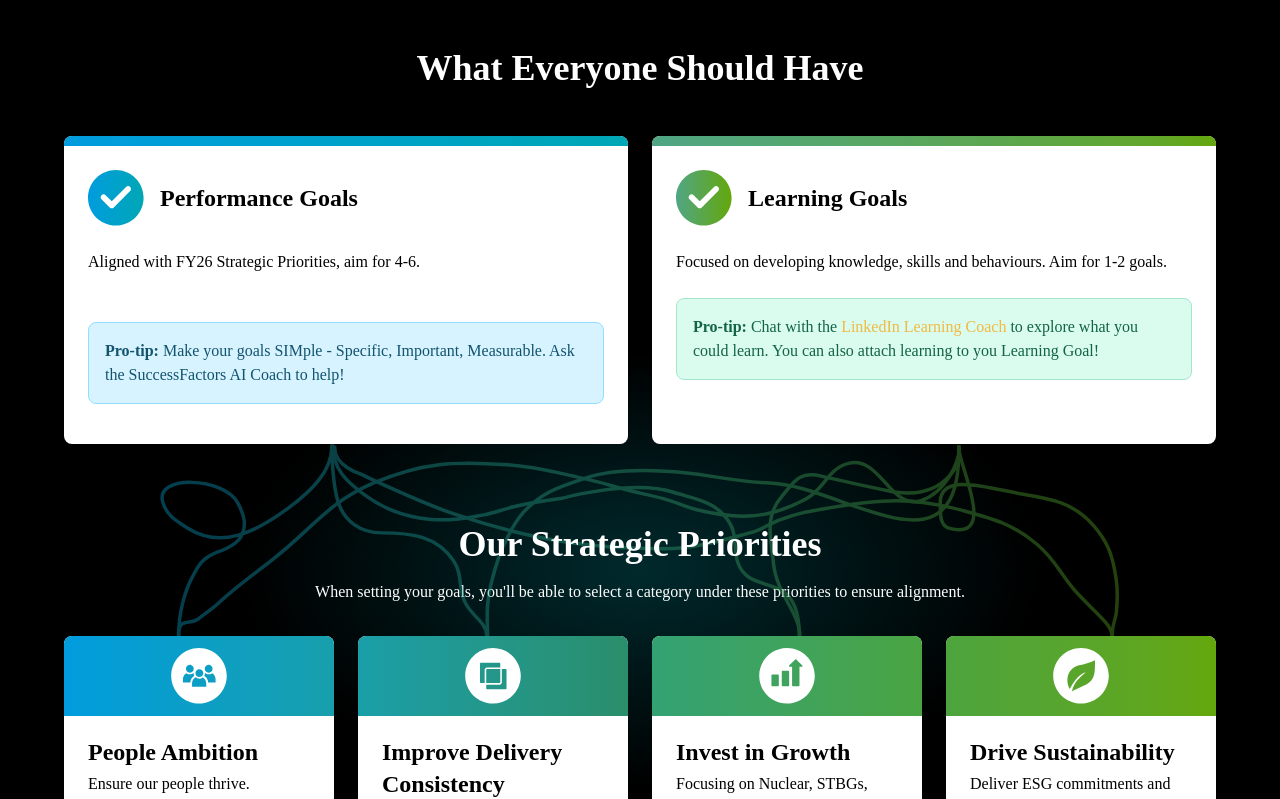
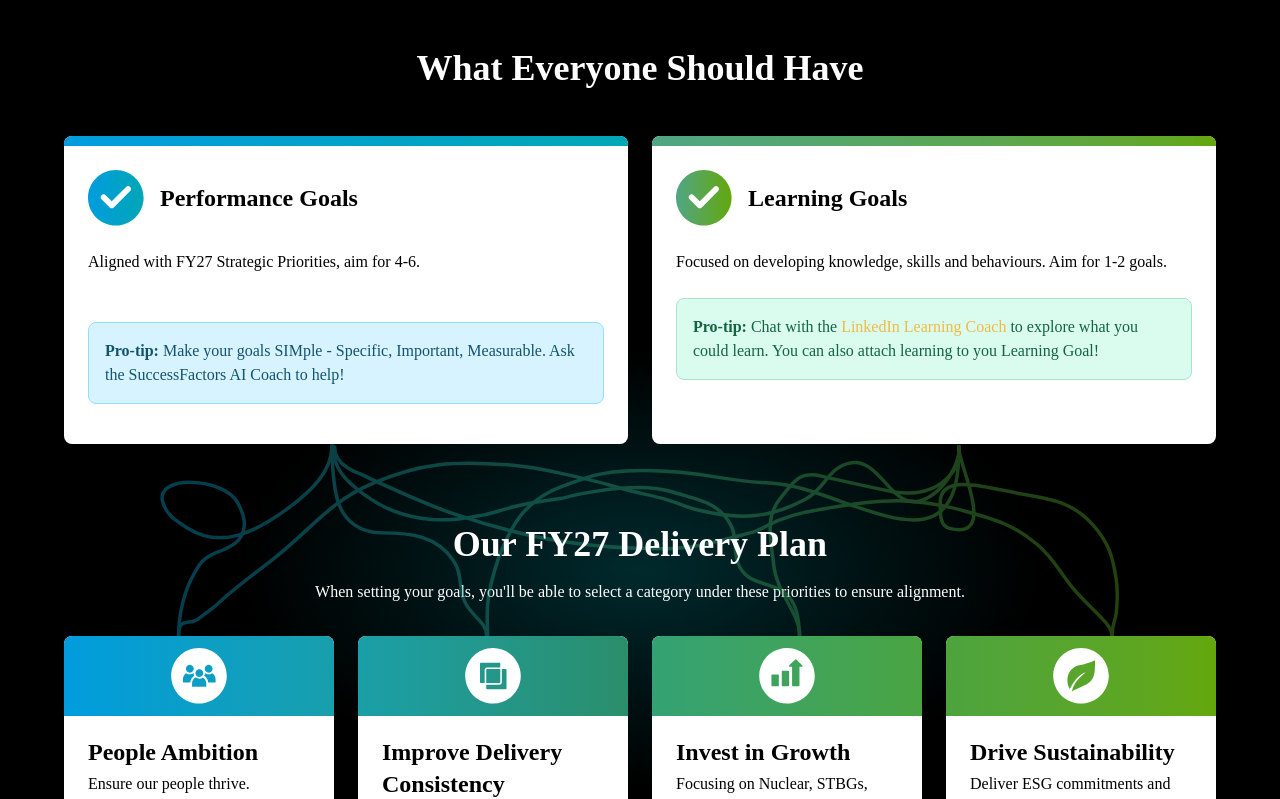
Before and after one commit to solensa/my-perf2, a Next.js app: page / in a window 1280 px wide. Shown: the top 799 px of the page. Built offline with nearby package versions, Linux system fonts and the light colour scheme.

Commit message:
Updated the copy

```diff
--- a/src/app/page.tsx
+++ b/src/app/page.tsx
@@ -25,7 +25,7 @@ export default function Home() {
               <h2 className="text-2xl font-bold">Performance Goals</h2>
             </div>
 
-            <p className="mb-12">Aligned with FY26 Strategic Priorities, aim for 4-6.</p>
+            <p className="mb-12">Aligned with FY27 Strategic Priorities, aim for 4-6.</p>
 
             <div className="bg-[#D7F3FF] rounded-lg p-4 mb-4 border border-[#91DEFF]">
               <p className="text-[#12536E]">
@@ -88,7 +88,7 @@ export default function Home() {
         {/* Decorative lines */}
         <div className="relative">
           <h2 className="text-4xl font-bold text-center mb-4 relative z-10">
-            Our Strategic Priorities
+            Our FY27 Delivery Plan
           </h2>
 
           <div className="absolute w-full max-w-6xl h-[193px] -top-20 left-1/2 -translate-x-1/2 pointer-events-none">
```
